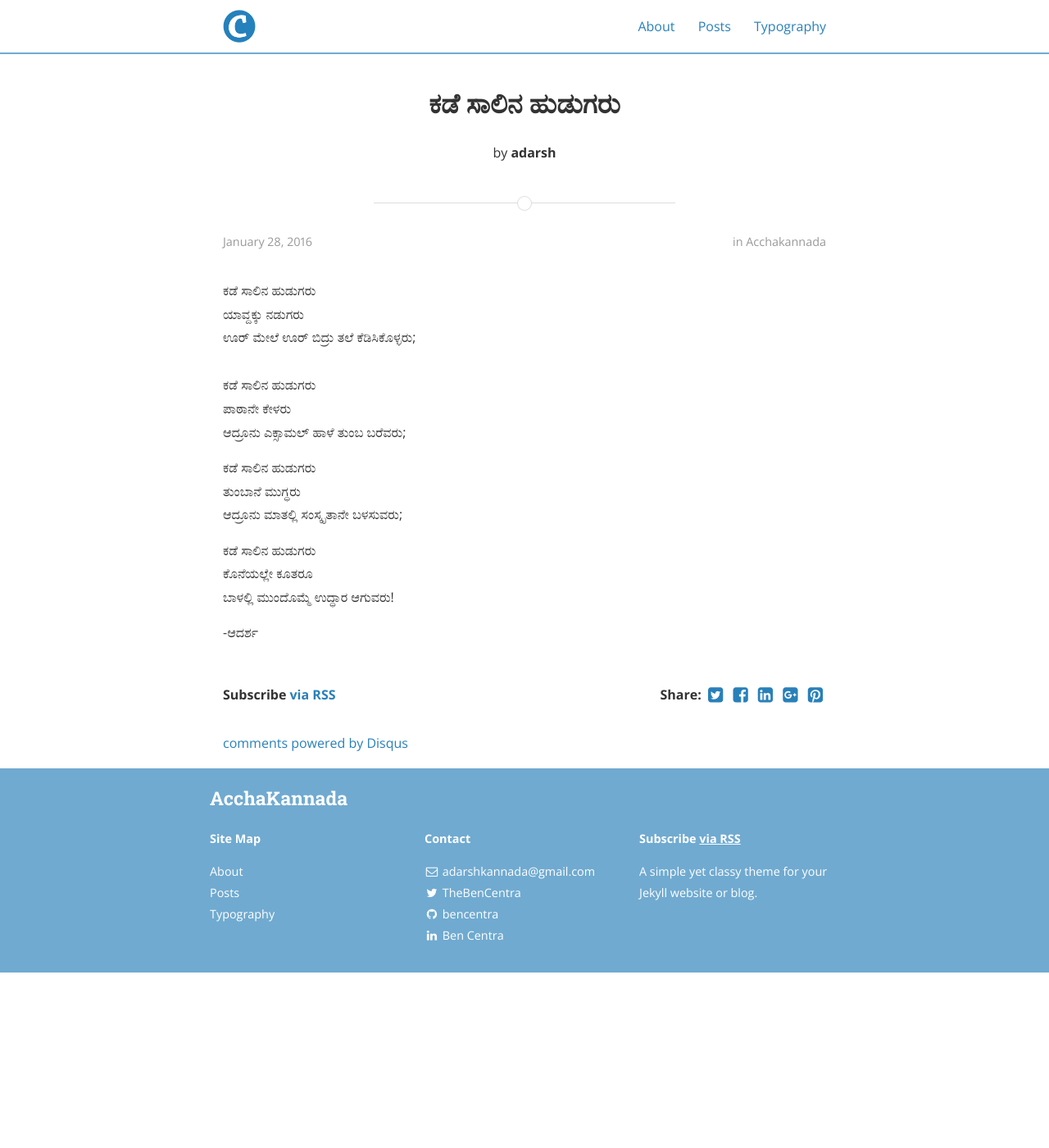
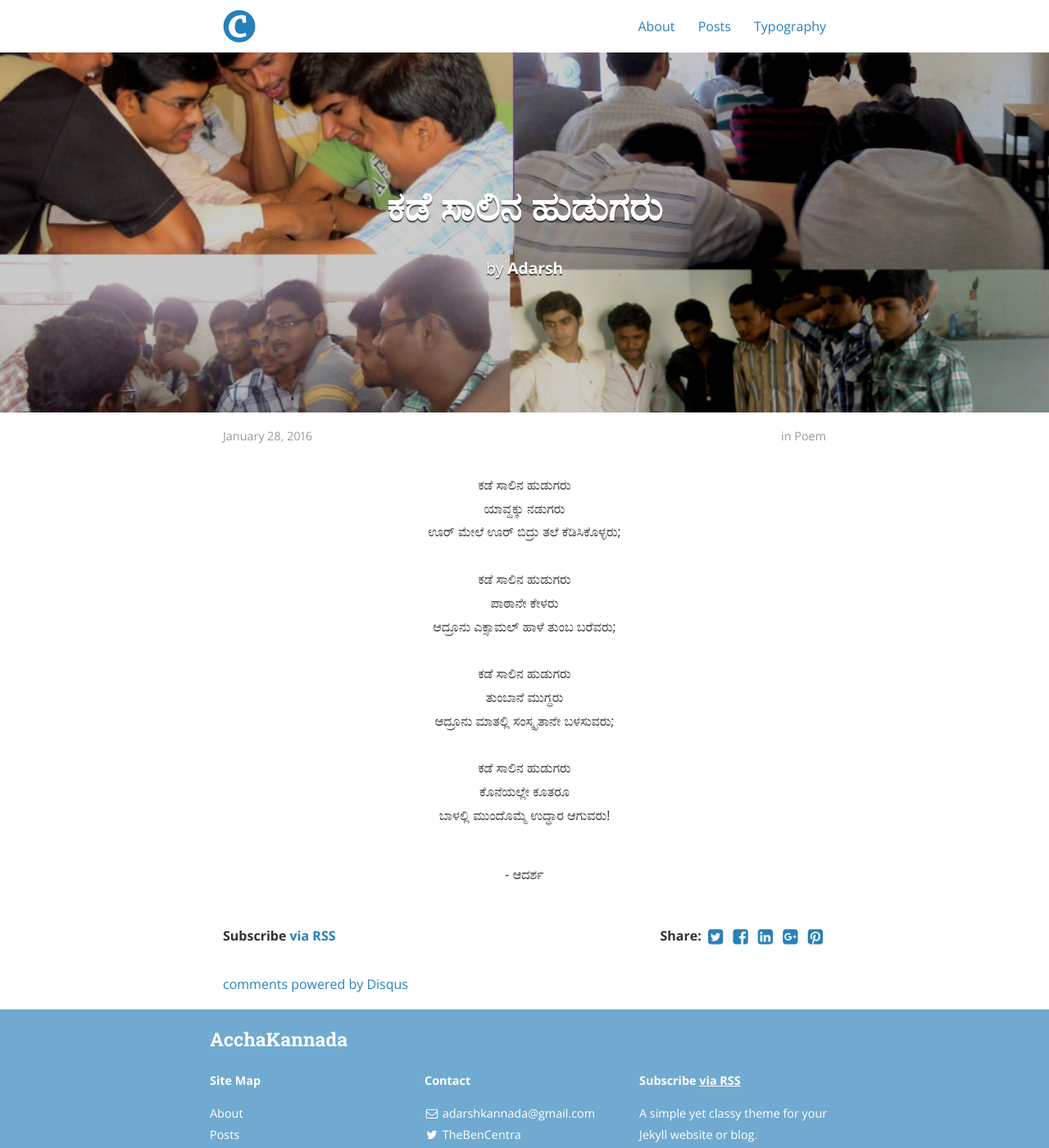
Before and after one commit to bencentra/centrarium, a Jekyll site: the page built from _posts/2016-01-28-kade-saalina-hudugaru.markdown, in a window 1280 px wide and 1400 px high. Shown: the whole window at 82% size. Built offline with Jekyll 4.4.1, drawn with Linux system fonts in a browser that asks for light colours; nearby versions of some CDN libraries; comment, search, counter and statistics services are not loaded; a style sheet for code colours, icons or effects is not loaded; some of the changed lines change nothing that is shown.

Commit message:
Update 2016-01-28-kade-saalina-hudugaru.markdown

```diff
--- a/_posts/2016-01-28-kade-saalina-hudugaru.markdown
+++ b/_posts/2016-01-28-kade-saalina-hudugaru.markdown
@@ -1,29 +1,29 @@
----
-layout: post
-title:  "ಕಡೆ ಸಾಲಿನ ಹುಡುಗರು"
-date:   2016-01-28 09:11:03
-description: Last Bench boys poem!
-thumbnail:  kade-saalinda-hudugaru.jpg
-categories: acchakannada
-
-# Information for the author block
-author: adarsh
 ---
 
-ಕಡೆ ಸಾಲಿನ ಹುಡುಗರು<br>
+layout: post
+title: "ಕಡೆ ಸಾಲಿನ ಹುಡುಗರು"
+date:   2016-01-28
+author: Adarsh
+categories: Poem
+tags:	Acchakannada lastbenchboys kavana college Kannada
+cover:  "assets/kade-saalinda-hudugaru.jpg"
+
+---
+
+<p align="center">ಕಡೆ ಸಾಲಿನ ಹುಡುಗರು<br>
 ಯಾವ್ದಕ್ಕು ನಡುಗರು<br>
 ಊರ್ ಮೇಲೆ ಊರ್ ಬಿದ್ರು ತಲೆ ಕೆಡಿಸಿಕೊಳ್ಳರು;<br>
 <!--more-->
 <br>ಕಡೆ ಸಾಲಿನ ಹುಡುಗರು<br>
 ಪಾಠಾನೇ ಕೇಳರು<br>
-ಆದ್ರೂನು ಎಕ್ಸಾಮಲ್ ಹಾಳೆ ತುಂಬ ಬರೆವರು;
+ಆದ್ರೂನು ಎಕ್ಸಾಮಲ್ ಹಾಳೆ ತುಂಬ ಬರೆವರು;<br><br>
 
 ಕಡೆ ಸಾಲಿನ ಹುಡುಗರು<br>
 ತುಂಬಾನೆ ಮುಗ್ಧರು<br>
-ಆದ್ರೂನು ಮಾತಲ್ಲಿ ಸಂಸ್ಕೃತಾನೇ ಬಳಸುವರು;
+ಆದ್ರೂನು ಮಾತಲ್ಲಿ ಸಂಸ್ಕೃತಾನೇ ಬಳಸುವರು;<br><br>
 
 ಕಡೆ ಸಾಲಿನ ಹುಡುಗರು<br>
 ಕೊನೆಯಲ್ಲೇ ಕೂತರೂ<br>
-ಬಾಳಲ್ಲಿ ಮುಂದೊಮ್ಮೆ ಉದ್ಧಾರ ಆಗುವರು!
+ಬಾಳಲ್ಲಿ ಮುಂದೊಮ್ಮೆ ಉದ್ಧಾರ ಆಗುವರು!<br><br></p>
 
--ಆದರ್ಶ
+<p align="center">- ಆದರ್ಶ</p>
```
